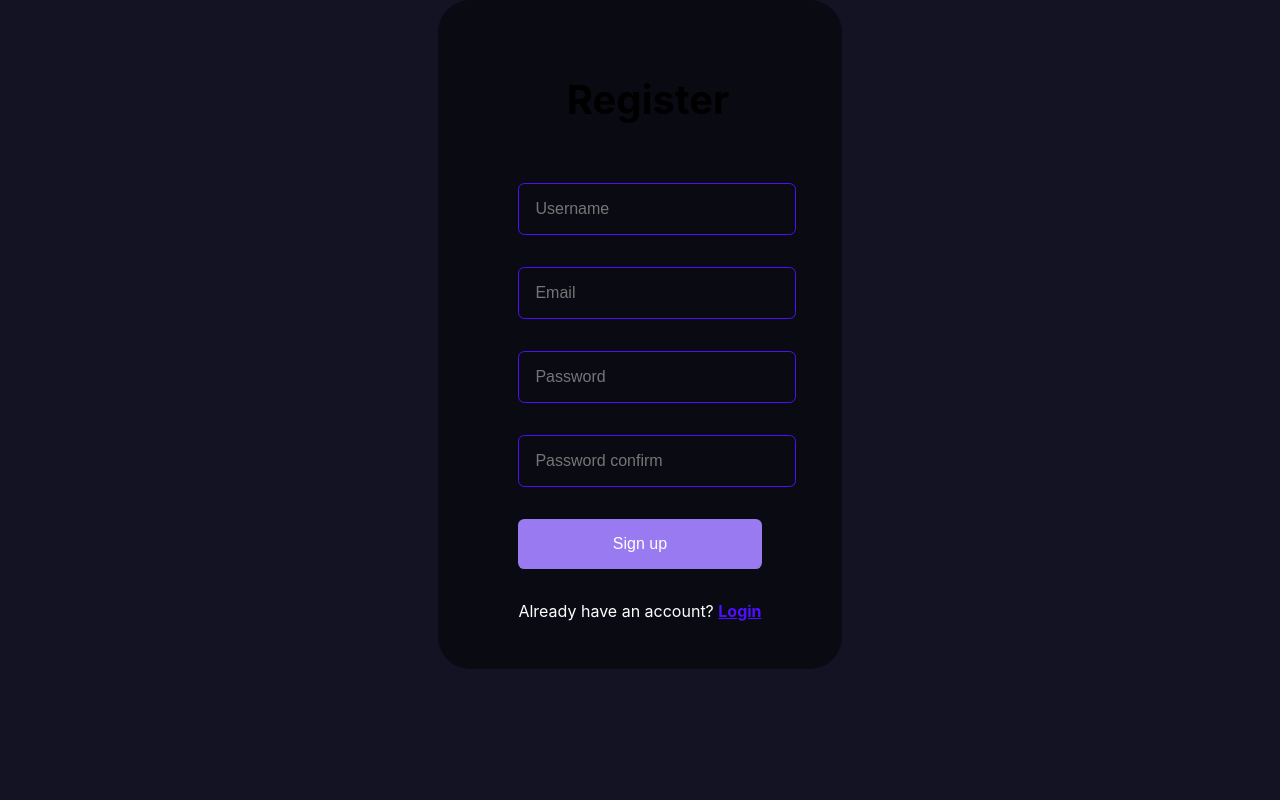
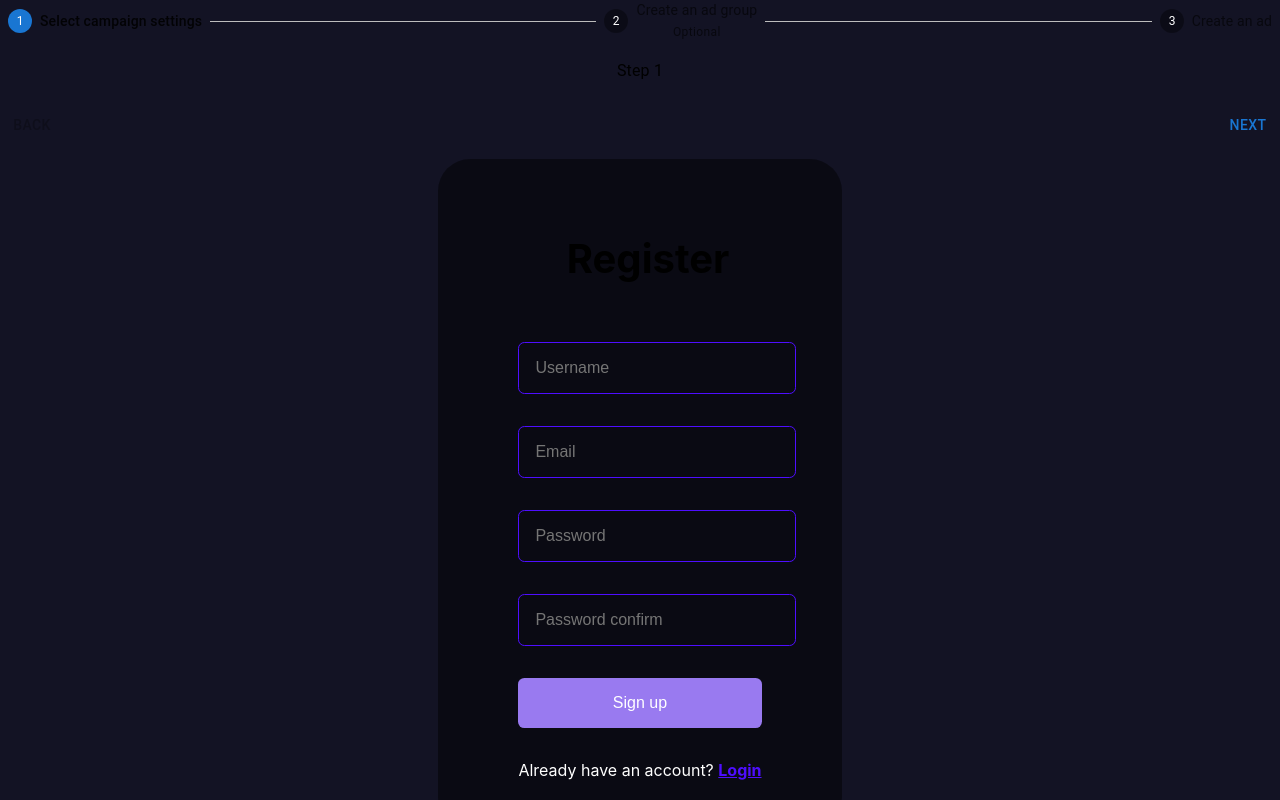
Before and after one commit to TYcompany/messanger-app-frontend, a React (Create React App) app: page /register in a window 1280 px wide. Built offline with nearby package versions, Linux system fonts and the light colour scheme.

Commit message:
djfiejfd

```diff
--- a/src/pages/MainPage.tsx
+++ b/src/pages/MainPage.tsx
@@ -1,13 +1,20 @@
-import { useState } from "react";
-import IntlTelInput from "react-intl-tel-input";
+import axios from "axios";
+import { useEffect, useState } from "react";
+import IntlTelInput, { CountryData } from "react-intl-tel-input";
 import "react-intl-tel-input/dist/main.css";
 
 function MainPage() {
   const [phoneNumber, setPhoneNumber] = useState("");
-  const handlePhoneChange = (status: any, pn: any, country: any) => {
-    console.log(status, pn, country);
-    setPhoneNumber(pn)
+  const handlePhoneChange = (
+    isValid: boolean,
+    value: string,
+    selectedCountryData: CountryData,
+    fullNumber: string,
+    extension: string
+  ) => {
+    setPhoneNumber(fullNumber);
   };
+
   return (
     <div>
       <h1> Waicker</h1>
@@ -17,6 +24,7 @@ function MainPage() {
         inputClassName="form-control"
         value={phoneNumber}
         onPhoneNumberChange={handlePhoneChange}
+        defaultCountry={"kr"}
       />
     </div>
   );
--- /dev/null
+++ b/src/pages/RegisterPage/DotsMobileStepper.tsx
@@ -0,0 +1,42 @@
+import React from "react";
+import { useTheme } from "@mui/material/styles";
+import MobileStepper from "@mui/material/MobileStepper";
+import Button from "@mui/material/Button";
+import KeyboardArrowLeft from "@mui/icons-material/KeyboardArrowLeft";
+import KeyboardArrowRight from "@mui/icons-material/KeyboardArrowRight";
+
+export default function DotsMobileStepper() {
+  const theme = useTheme();
+  const [activeStep, setActiveStep] = React.useState(0);
+  const maxStep = 3;
+
+  const handleNext = () => {
+    setActiveStep((prevActiveStep) => prevActiveStep + 1);
+  };
+
+  const handleBack = () => {
+    setActiveStep((prevActiveStep) => prevActiveStep - 1);
+  };
+
+  return (
+    <MobileStepper
+      variant="dots"
+      steps={maxStep}
+      position="top"
+      activeStep={activeStep}
+      sx={{ maxWidth: 400, flexGrow: 1 }}
+      nextButton={
+        <Button size="small" onClick={handleNext} disabled={activeStep === maxStep - 1}>
+          Next
+          {theme.direction === "rtl" ? <KeyboardArrowLeft /> : <KeyboardArrowRight />}
+        </Button>
+      }
+      backButton={
+        <Button size="small" onClick={handleBack} disabled={activeStep === 0}>
+          {theme.direction === "rtl" ? <KeyboardArrowRight /> : <KeyboardArrowLeft />}
+          Back
+        </Button>
+      }
+    />
+  );
+}
--- /dev/null
+++ b/src/pages/RegisterPage/HorizontalLinearStepper.tsx
@@ -0,0 +1,116 @@
+import * as React from 'react';
+import Box from '@mui/material/Box';
+import Stepper from '@mui/material/Stepper';
+import Step from '@mui/material/Step';
+import StepLabel from '@mui/material/StepLabel';
+import Button from '@mui/material/Button';
+import Typography from '@mui/material/Typography';
+
+const steps = ['Select campaign settings', 'Create an ad group', 'Create an ad'];
+
+export default function HorizontalLinearStepper() {
+  const [activeStep, setActiveStep] = React.useState(0);
+  const [skipped, setSkipped] = React.useState(new Set<number>());
+
+  const isStepOptional = (step: number) => {
+    return step === 1;
+  };
+
+  const isStepSkipped = (step: number) => {
+    return skipped.has(step);
+  };
+
+  const handleNext = () => {
+    let newSkipped = skipped;
+    if (isStepSkipped(activeStep)) {
+      newSkipped = new Set(newSkipped.values());
+      newSkipped.delete(activeStep);
+    }
+
+    setActiveStep((prevActiveStep) => prevActiveStep + 1);
+    setSkipped(newSkipped);
+  };
+
+  const handleBack = () => {
+    setActiveStep((prevActiveStep) => prevActiveStep - 1);
+  };
+
+  const handleSkip = () => {
+    if (!isStepOptional(activeStep)) {
+      // You probably want to guard against something like this,
+      // it should never occur unless someone's actively trying to break something.
+      throw new Error("You can't skip a step that isn't optional.");
+    }
+
+    setActiveStep((prevActiveStep) => prevActiveStep + 1);
+    setSkipped((prevSkipped) => {
+      const newSkipped = new Set(prevSkipped.values());
+      newSkipped.add(activeStep);
+      return newSkipped;
+    });
+  };
+
+  const handleReset = () => {
+    setActiveStep(0);
+  };
+
+  return (
+    <Box sx={{ width: '100%' }}>
+      <Stepper activeStep={activeStep}>
+        {steps.map((label, index) => {
+          const stepProps: { completed?: boolean } = {};
+          const labelProps: {
+            optional?: React.ReactNode;
+          } = {};
+          if (isStepOptional(index)) {
+            labelProps.optional = (
+              <Typography variant="caption">Optional</Typography>
+            );
+          }
+          if (isStepSkipped(index)) {
+            stepProps.completed = false;
+          }
+          return (
+            <Step key={label} {...stepProps}>
+              <StepLabel {...labelProps}>{label}</StepLabel>
+            </Step>
+          );
+        })}
+      </Stepper>
+      {activeStep === steps.length ? (
+        <React.Fragment>
+          <Typography sx={{ mt: 2, mb: 1 }}>
+            All steps completed - you&apos;re finished
+          </Typography>
+          <Box sx={{ display: 'flex', flexDirection: 'row', pt: 2 }}>
+            <Box sx={{ flex: '1 1 auto' }} />
+            <Button onClick={handleReset}>Reset</Button>
+          </Box>
+        </React.Fragment>
+      ) : (
+        <React.Fragment>
+          <Typography sx={{ mt: 2, mb: 1 }}>Step {activeStep + 1}</Typography>
+          <Box sx={{ display: 'flex', flexDirection: 'row', pt: 2 }}>
+            <Button
+              color="inherit"
+              disabled={activeStep === 0}
+              onClick={handleBack}
+              sx={{ mr: 1 }}
+            >
+              Back
+            </Button>
+            <Box sx={{ flex: '1 1 auto' }} />
+            {isStepOptional(activeStep) && (
+              <Button color="inherit" onClick={handleSkip} sx={{ mr: 1 }}>
+                Skip
+              </Button>
+            )}
+            <Button onClick={handleNext}>
+              {activeStep === steps.length - 1 ? 'Finish' : 'Next'}
+            </Button>
+          </Box>
+        </React.Fragment>
+      )}
+    </Box>
+  );
+}
--- a/src/pages/RegisterPage.tsx
+++ b/src/pages/RegisterPage/RegisterPage.tsx
@@ -5,8 +5,10 @@ import toast, { Toaster } from "react-hot-toast";
 import axios, { AxiosError } from "axios";
 import { Cookies } from "react-cookie";
 
-import { refreshAccessTokenCookies, registerRequest } from "../lib/api/APIFunctions";
-import { removeAuthData, setAuthData } from "../lib/etc/etcFunctions";
+import { refreshAccessTokenCookies, registerRequest } from "../../lib/api/APIFunctions";
+import { removeAuthData, setAuthData } from "../../lib/etc/etcFunctions";
+import DotsMobileStepper from "./DotsMobileStepper";
+import HorizontalLinearStepper from "./HorizontalLinearStepper";
 
 // toast.promise(
 //   saveSettings(settings),
@@ -106,6 +108,11 @@ function RegisterPage() {
   return (
     <>
       <FormContainer>
+        {window.innerWidth >= 760 ? (
+          <HorizontalLinearStepper></HorizontalLinearStepper>
+        ) : (
+          <DotsMobileStepper></DotsMobileStepper>
+        )}
         <form onSubmit={(e) => onSubmit(e)}>
           <div className="title">
             <img src="" alt="" />
--- /dev/null
+++ b/src/pages/RegisterPage/index.ts
@@ -0,0 +1,2 @@
+import RegisterPage from "./RegisterPage";
+export default RegisterPage;
```
Also changed, not shown: src/pages/RegisterPage/AuthenticationPage.tsx (added, +7 -0 lines), src/pages/RegisterPage/InputUserInformationPage.tsx (added, +7 -0 lines).
